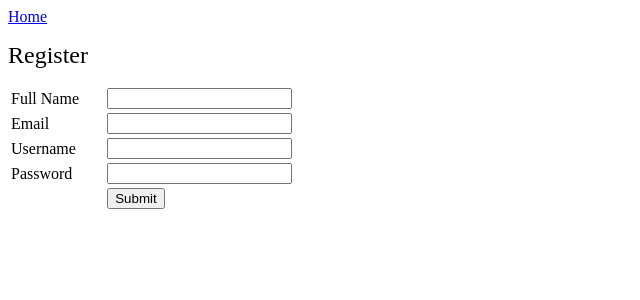
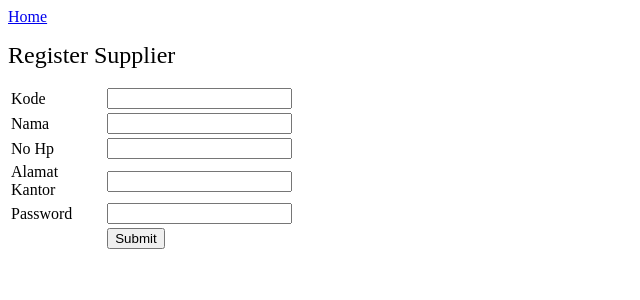
Before and after one commit to yudiwidiawan/b-crud-php-apotek, a PHP site: page /register.php in a window 1280 px wide. Shown: the top 300 px of the page, without its empty margins (0-640 px from the left). Run offline with PHP 8.4, Linux system fonts and the light colour scheme.

Commit message:
edit register

```diff
--- a/connection.php
+++ b/connection.php
@@ -5,7 +5,7 @@ $conn = mysql_connect("localhost","root","root")
 			or die("cannot connected");
 
 // mysql_select_db("database-name", "connection-link-identifier")
-@mysql_select_db("test2",$conn);
+@mysql_select_db("apotek",$conn);
 */
 
 /**
@@ -14,9 +14,9 @@ $conn = mysql_connect("localhost","root","root")
  */
 
 $databaseHost = 'localhost';
-$databaseName = 'test2';
+$databaseName = 'apotek';
 $databaseUsername = 'root';
-$databasePassword = 'Programmer1!';
+$databasePassword = '';
 
 $mysqli = mysqli_connect($databaseHost, $databaseUsername, $databasePassword, $databaseName);
 
--- a/register.php
+++ b/register.php
@@ -1,6 +1,6 @@
 <html>
 <head>
-	<title>Register</title>
+	<title>Register Supplier</title>
 </head>
 
 <body>
@@ -9,17 +9,18 @@
 include("connection.php");
 
 if(isset($_POST['submit'])) {
+	$kode = $_POST['kode'];
 	$name = $_POST['name'];
-	$email = $_POST['email'];
-	$user = $_POST['username'];
+	$notelp = $_POST['notelp'];
+	$almt = $_POST['alamat'];
 	$pass = $_POST['password'];
 
-	if($user == "" || $pass == "" || $name == "" || $email == "") {
+	if($kode == "" || $pass == "" || $name == "" || $notelp == "" || $almt == "") {
 		echo "All fields should be filled. Either one or many fields are empty.";
 		echo "<br/>";
 		echo "<a href='register.php'>Go back</a>";
 	} else {
-		mysqli_query($mysqli, "INSERT INTO login(name, email, username, password) VALUES('$name', '$email', '$user', md5('$pass'))")
+		mysqli_query($mysqli, "INSERT INTO supllier(kd_supplier, nama, notelp, alamat_kantor, password) VALUES('$kode', '$name', '$notelp', '$almt', md5('$pass'))")
 			or die("Could not execute the insert query.");
 
 		echo "Registration successfully";
@@ -28,20 +29,24 @@ if(isset($_POST['submit'])) {
 	}
 } else {
 ?>
-	<p><font size="+2">Register</font></p>
+	<p><font size="+2">Register Supplier</font></p>
 	<form name="form1" method="post" action="">
 		<table width="75%" border="0">
 			<tr>
-				<td width="10%">Full Name</td>
+				<td width="10%">Kode</td>
+				<td><input type="text" name="kode"></td>
+			</tr>
+			<tr>
+				<td>Nama</td>
 				<td><input type="text" name="name"></td>
 			</tr>
 			<tr>
-				<td>Email</td>
-				<td><input type="text" name="email"></td>
+				<td>No Hp</td>
+				<td><input type="text" name="notelp"></td>
 			</tr>
 			<tr>
-				<td>Username</td>
-				<td><input type="text" name="username"></td>
+				<td>Alamat Kantor</td>
+				<td><input type="text" name="notelp"></td>
 			</tr>
 			<tr>
 				<td>Password</td>
```
